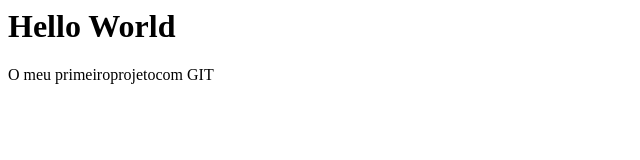
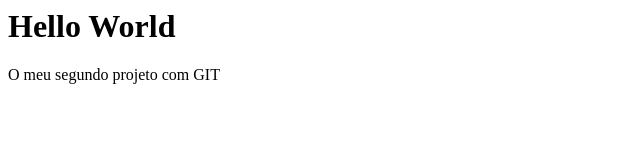
Before and after one commit to JoaoRodriguesGithub/DCS-Segundo, a plain HTML site: page Index.html in a window 1280 px wide. Shown: the full height of the page, 0-640 px from the left. Drawn offline with Linux system fonts and the light colour scheme.

Commit message:
fix issue on p message

```diff
--- a/Index.html
+++ b/Index.html
@@ -1,2 +1,2 @@
 <h1>Hello World</h1>
-<p>O meu primeiroprojetocom GIT</p>
+<p>O meu segundo projeto com GIT</p>
```
